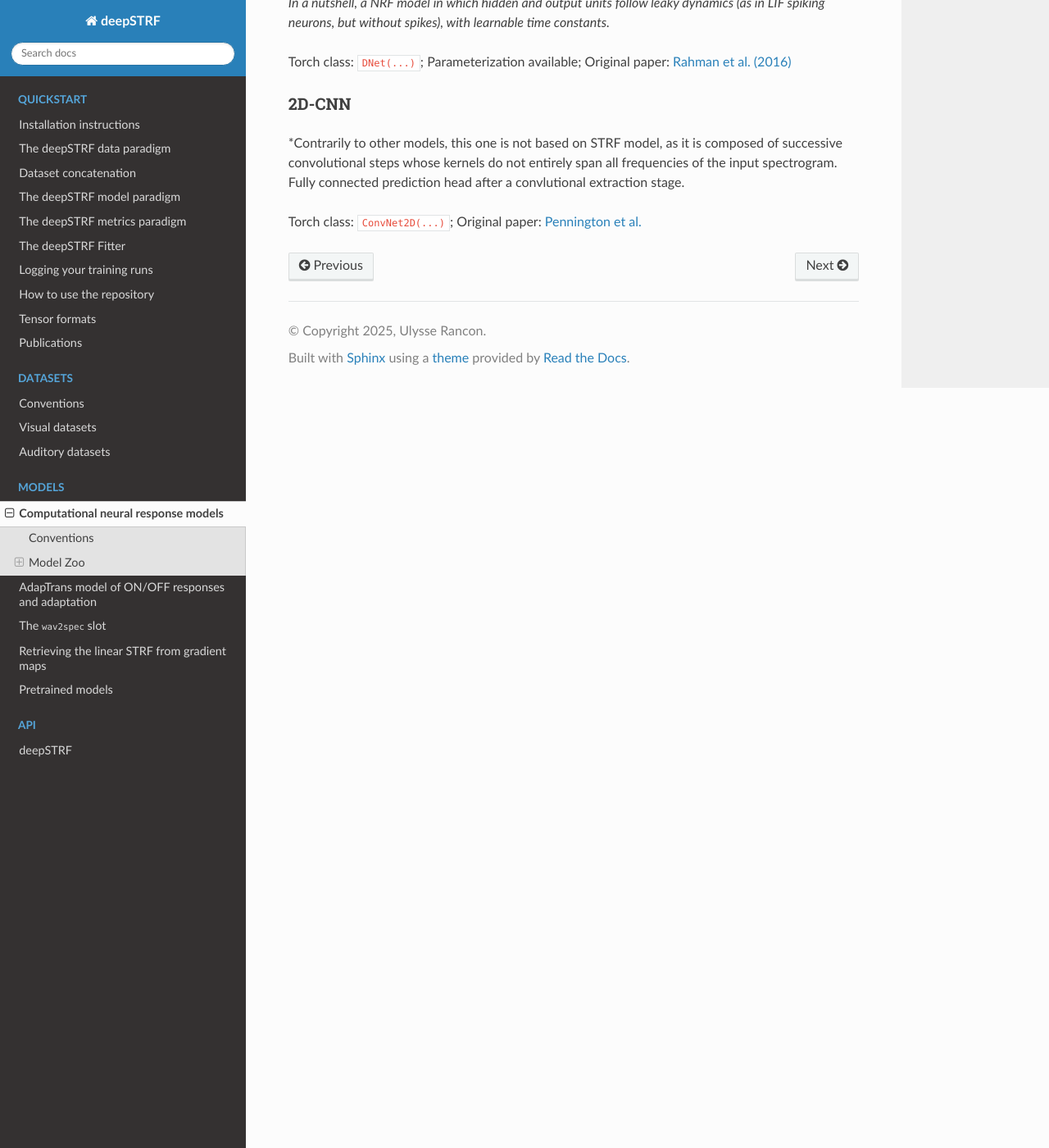
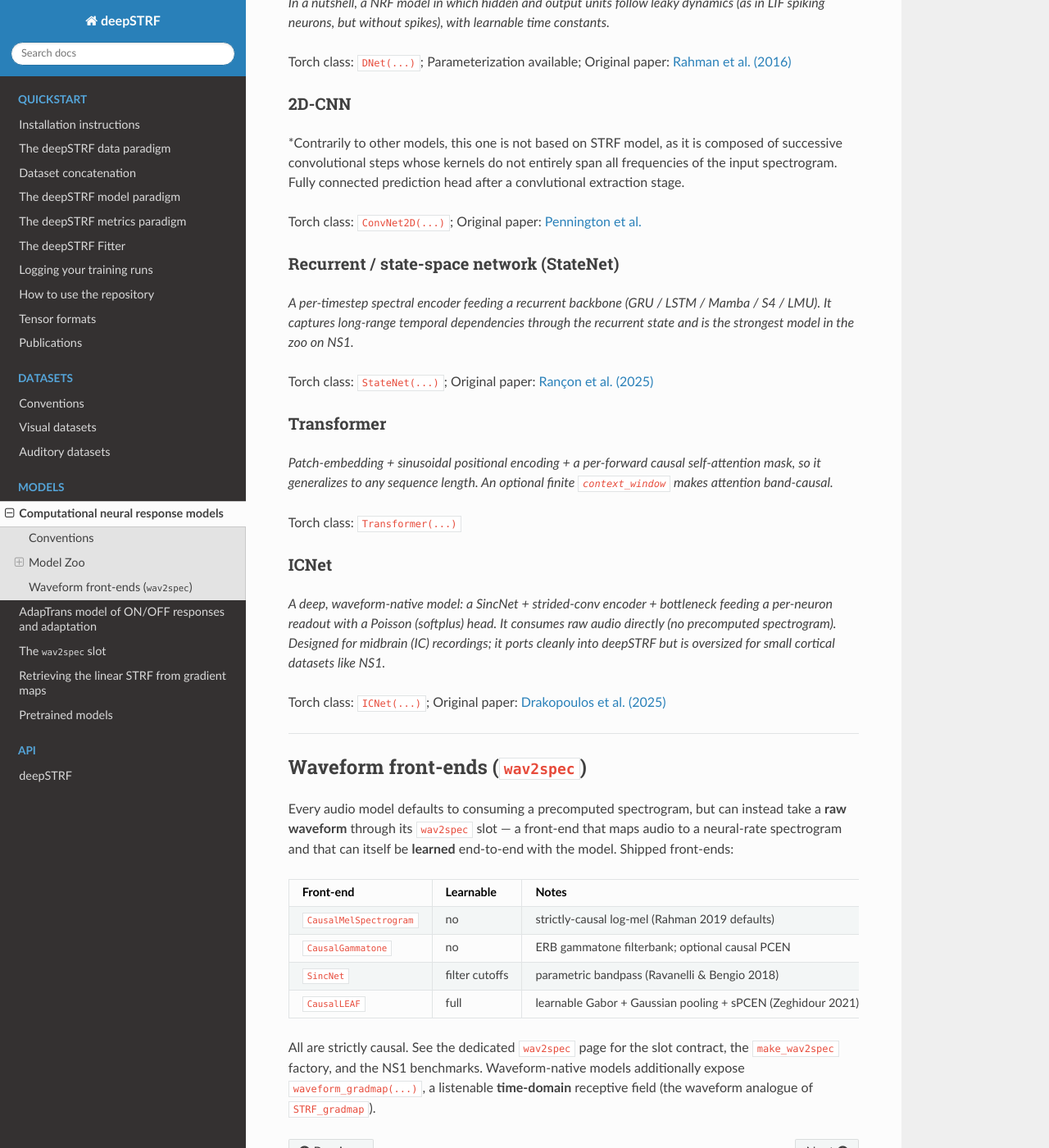
Before and after one commit to urancon/deepSTRF, a Sphinx documentation site: the page built from docs/_source/md/README_models.md, in a window 1280 px wide and 1400 px high, scrolled down 1768 px. Shown: the whole window at 82% size. Built offline with Sphinx 7.4.7 and the Read the Docs theme 3.1.0, drawn with Linux system fonts in a browser that asks for light colours; pages that are not in the unit, such as notebooks, are missing from menus.

Commit message:
docs: add StateNet/Transformer/ICNet + wav2spec front-ends to model zoo page
README_models.md was missing the three newest models (StateNet, Transformer,
ICNet) and didn't reference the waveform front-ends. Add terse entries for the
three models and a "Waveform front-ends (wav2spec)" section (table of CausalMel
/ CausalGammatone / SincNet / CausalLEAF) linking to wav2spec.md, plus a pointer
to waveform_gradmap.

Co-Authored-By: Claude Opus 4.8 <noreply@anthropic.com>

```diff
--- a/docs/_source/md/README_models.md
+++ b/docs/_source/md/README_models.md
@@ -84,3 +84,53 @@ kernels do not entirely span all frequencies of the input spectrogram. Fully con
 extraction stage.
 
 Torch class: `ConvNet2D(...)`;  Original paper: [Pennington et al.](https://journals.plos.org/ploscompbiol/article?id=10.1371/journal.pcbi.1011110)
+
+
+### Recurrent / state-space network (StateNet)
+
+*A per-timestep spectral encoder feeding a recurrent backbone (GRU / LSTM / Mamba
+/ S4 / LMU). It captures long-range temporal dependencies through the recurrent
+state and is the strongest model in the zoo on NS1.*
+
+Torch class: `StateNet(...)`; Original paper: [Rançon et al. (2025)](https://doi.org/10.1038/s42003-025-08858-3)
+
+
+### Transformer
+
+*Patch-embedding + sinusoidal positional encoding + a per-forward causal
+self-attention mask, so it generalizes to any sequence length. An optional
+finite `context_window` makes attention band-causal.*
+
+Torch class: `Transformer(...)`
+
+
+### ICNet
+
+*A deep, waveform-native model: a SincNet + strided-conv encoder + bottleneck
+feeding a per-neuron readout with a Poisson (softplus) head. It consumes raw
+audio directly (no precomputed spectrogram). Designed for midbrain (IC)
+recordings; it ports cleanly into deepSTRF but is oversized for small cortical
+datasets like NS1.*
+
+Torch class: `ICNet(...)`; Original paper: [Drakopoulos et al. (2025)](https://doi.org/10.1038/s42256-025-01104-9)
+
+---
+
+## Waveform front-ends (`wav2spec`)
+
+Every audio model defaults to consuming a precomputed spectrogram, but can
+instead take a **raw waveform** through its `wav2spec` slot — a front-end that
+maps audio to a neural-rate spectrogram and that can itself be **learned**
+end-to-end with the model. Shipped front-ends:
+
+| Front-end | Learnable | Notes |
+|---|---|---|
+| `CausalMelSpectrogram` | no | strictly-causal log-mel (Rahman 2019 defaults) |
+| `CausalGammatone` | no | ERB gammatone filterbank; optional causal PCEN |
+| `SincNet` | filter cutoffs | parametric bandpass (Ravanelli & Bengio 2018) |
+| `CausalLEAF` | full | learnable Gabor + Gaussian pooling + sPCEN (Zeghidour 2021) |
+
+All are strictly causal. See the dedicated [`wav2spec`](wav2spec.md) page for the
+slot contract, the `make_wav2spec` factory, and the NS1 benchmarks. Waveform-native
+models additionally expose `waveform_gradmap(...)`, a listenable **time-domain**
+receptive field (the waveform analogue of `STRF_gradmap`).
```
